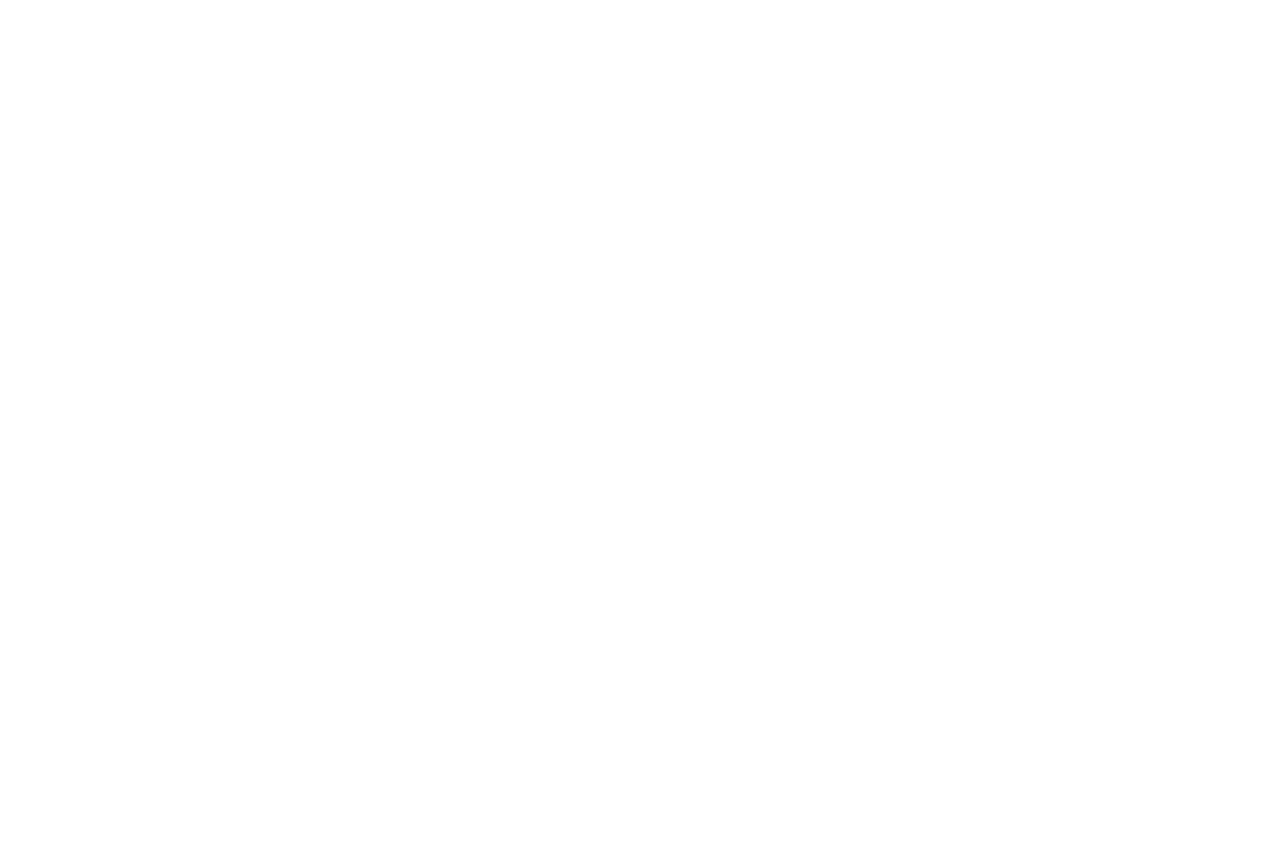
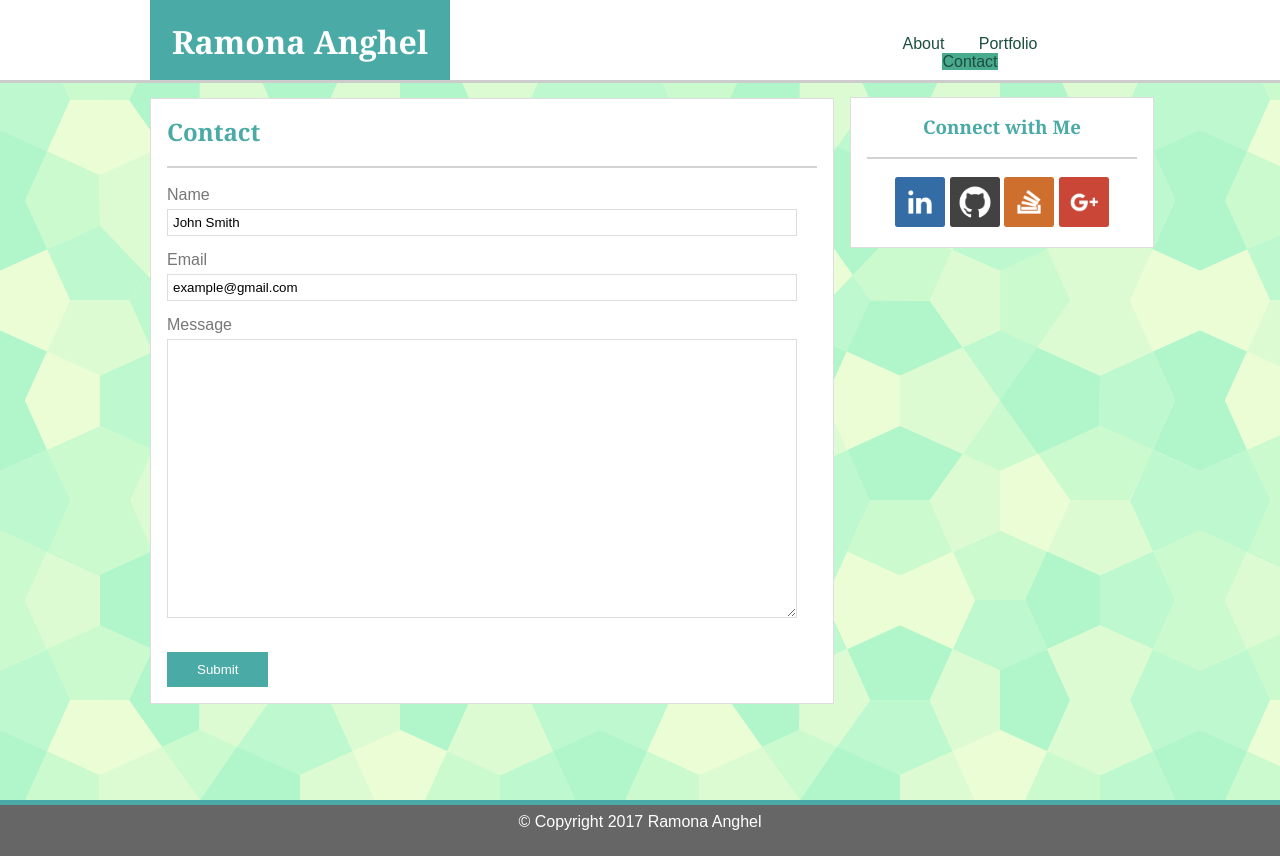
Before and after one commit to ranghel/Basic-Portfolio, a plain HTML site: page contact.html in a window 1280 px wide. Before the commit the page ends 800 px from the top, so only its background shows below. Drawn offline with Linux system fonts and the light colour scheme.

Commit message:
completed all the files

```diff
--- a/assets/css/style.css
+++ b/assets/css/style.css
@@ -68,7 +68,7 @@ h2, h3 {color: #4aaaa5;}
 
 }
 
-.about {
+.maincontent {
 	width: 650px;
 	background-color: #ffffff;
 	margin-top: 15px;
@@ -81,7 +81,6 @@ h2, h3 {color: #4aaaa5;}
 .pagewrap {
 	margin-bottom: -35px;
 	height: 100%;
-	float: left;
 	padding-left: 100px;
 }
 
@@ -127,6 +126,34 @@ a {
 	background-color: #4AAA8E;
 }
 
+.comingsoon {
+	height: 200px;
+	width: 200px;
+	margin: 20px;
+	position: relative;
+	left: 100px;
+}
+
+textarea {
+	height: 20em;
+}
+
+input, textarea {
+	padding: 5px;
+	width: 95%;
+	margin-top: 5px;
+	margin-bottom: 15px;
+	border: 0.5px solid #dddddd;
+}
+
+button {
+	background-color: #4aaaa5;
+	color: #ffffff;
+	padding: 10px 30px;
+	border: none;
+	margin-top: 15px;
+}
+
 .footer {
 	background-color: #666666;
 	color: #ffffff;
--- a/contact.html
+++ b/contact.html
@@ -0,0 +1,83 @@
+<!DOCTYPE html>
+<html lang="en-us">
+
+<head>
+	<meta charset="utf-8">
+	<title>Contact</title>
+<!-- Linking CSS -->
+	<link rel="stylesheet" type="text/css"	href="assets/css/style.css">
+
+</head>
+
+<body>
+
+	<header>
+		<div class="top">
+			<div class="heading">
+				<h1>Ramona Anghel</h1>
+			</div>
+
+			<div class="navbar">
+				<ul>
+					<li>
+						<a href="index.html">About</a>
+					</li>
+					<li>
+						<a href="portfolio.html">Portfolio</a>
+					</li>
+					<li>
+						<a class="active" href="#">Contact</a>
+					</li>
+				</ul>
+			</div>
+
+		</div>
+
+	</header>
+
+	<div class="pagewrap">
+
+		<div class="maincontent">
+			<h2>Contact</h2>
+			<br>
+			<hr style="height:2px;border-width:0;background-color:lightgray">
+			<br>
+
+			<form>
+				Name<br>
+				<input type="text" name="name" value="John Smith"><br>
+				Email<br>
+				<input type="text" name="email" value="example@gmail.com"><br>
+				Message<br>
+				<textarea></textarea><br>
+				<button>Submit</button>
+
+		</div>
+
+		<div class="connect">
+			<h3>Connect with Me</h3>
+			<br>
+			<hr style="height:2px;border-width:0;background-color:lightgray">
+			<br>
+			<a href="https://www.linkedin.com/in/ramona-anghel-6b850580" target="_blank">
+				<img src="assets/images/linkedin2.png" alt="LinkedIn" width="50" height="50">
+			</a>
+			<a href="https://github.com/ranghel" target="_blank">
+				<img src="assets/images/github2.png" alt="Github" width="50" height="50">
+			</a>
+			<a href="http://stackoverflow.com/users/7183972/ramona-anghel?tab=profile" target="_blank">
+				<img src="assets/images/stackoverflow2.png" alt="Stackoverflow" width="50" height="50">
+			</a>
+			<a href="https://plus.google.com/u/0/108554932673972601113" target="_blank">
+				<img src="assets/images/googleplus.png" alt="Googleplus" width="50" height="50">
+			</a>
+		</div>
+
+	</div>
+
+	<footer class="footer">
+		© Copyright 2017 Ramona Anghel
+	</footer>
+
+</body>
+</html>
```
Also changed, not shown: index.html (+10 -5 lines), portfolio.html (+78 -0 lines), assets/images/github2.png (added), assets/images/googleplus.png (added), assets/images/linkedin2.png (added), assets/images/stackoverflow2.png (added).
